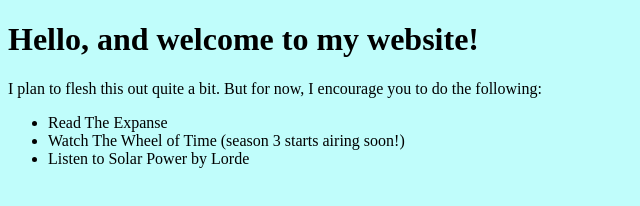
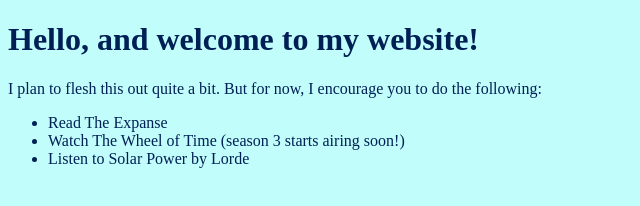
Before and after one commit to emlovestrees/emlovestrees.github.io, a plain HTML site: page index.html in a window 1280 px wide. Shown: the whole page, without its empty margins (0-640 px from the left). Drawn offline with Linux system fonts and the light colour scheme.

Commit message:
Change text color to dark blue

```diff
--- a/style.css
+++ b/style.css
@@ -1,3 +1,4 @@
 body {
     background-color: #c0fdfb;
+    color: #001F54;
 }
```
